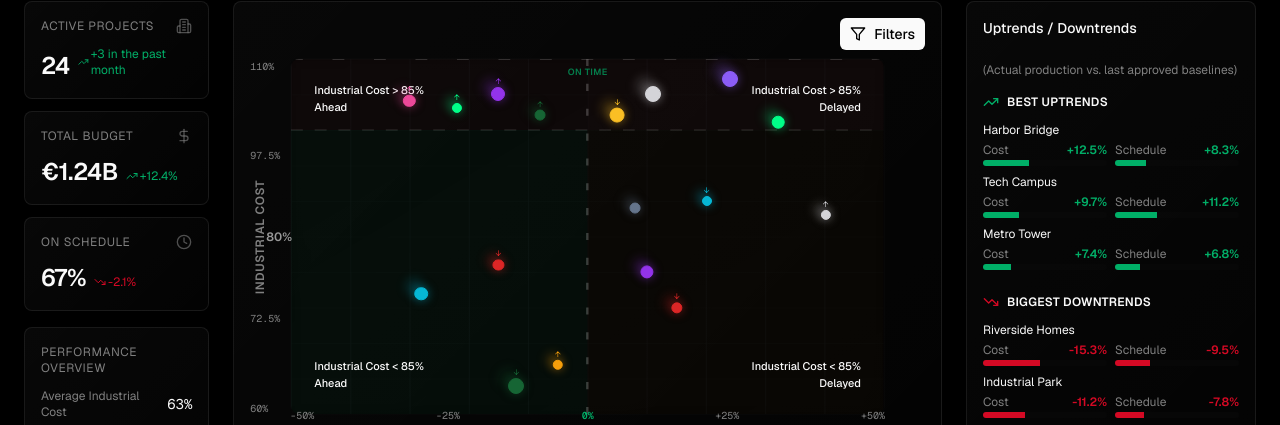
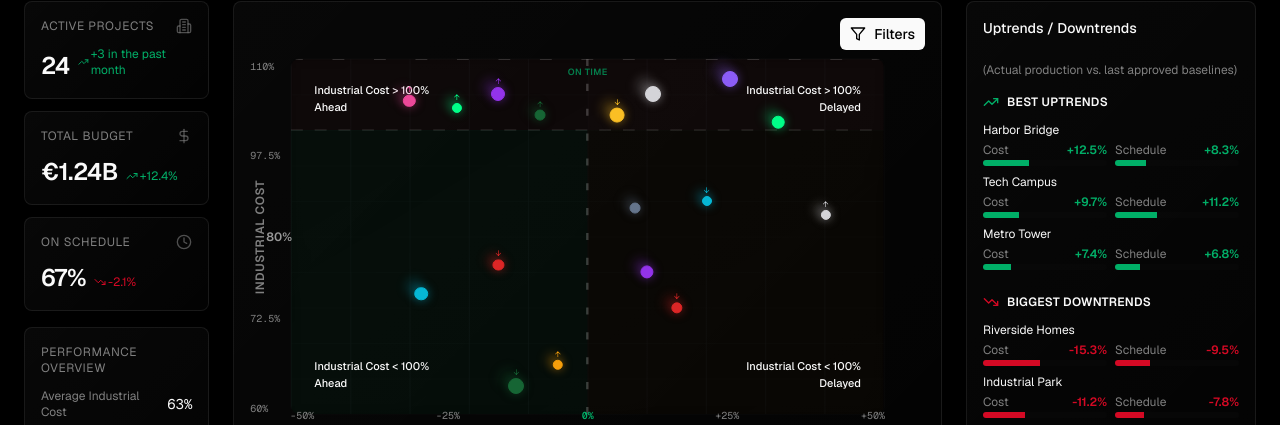
Before and after one commit to danielrebelo-volis/v0-volis-build-dashboard, a Next.js app: page / in a window 1280 px wide. Shown: the part 170-595 px from the top of the page. Built offline with nearby package versions, Linux system fonts and the light colour scheme.

Commit message:
feat: update Industrial Cost threshold to 100% in EVMMatrix component

```diff
--- a/components/evm-matrix.tsx
+++ b/components/evm-matrix.tsx
@@ -159,22 +159,22 @@ export function EVMMatrix({ filterType, filterValue }: EVMMatrixProps) {
         <div className="absolute inset-0 pointer-events-none px-6 py-6">
           {/* Top-Left: Ahead & High Cost (>85%) */}
           <div className="absolute top-6 left-6 text-[11px] text-muted-foreground/40 font-medium">
-            <div className="text-foreground/100">Industrial Cost {'>'} 85%</div>
+            <div className="text-foreground/100">Industrial Cost {'>'} 100%</div>
             <div className="text-foreground/100">Ahead</div>
           </div>
           {/* Top-Right: Delayed & High Cost (>85%) */}
           <div className="absolute top-6 right-6 text-[11px] text-muted-foreground/40 font-medium text-right">
-            <div className="text-foreground/100">Industrial Cost {'>'} 85%</div>
+            <div className="text-foreground/100">Industrial Cost {'>'} 100%</div>
             <div className="text-foreground/100">Delayed</div>
           </div>
           {/* Bottom-Left: Ahead & Good Cost (<85%) */}
           <div className="absolute bottom-6 left-6 text-[11px] text-muted-foreground/40 font-medium">
-            <div className="text-foreground/100">Industrial Cost {'<'} 85%</div>
+            <div className="text-foreground/100">Industrial Cost {'<'} 100%</div>
             <div className="text-foreground/100">Ahead</div>
           </div>
           {/* Bottom-Right: Delayed & Good Cost (<85%) */}
           <div className="absolute bottom-6 right-6 text-[11px] text-muted-foreground/40 font-medium text-right">
-            <div className="text-foreground/100">Industrial Cost {'<'} 85%</div>
+            <div className="text-foreground/100">Industrial Cost {'<'} 100%</div>
             <div className="text-foreground/100">Delayed</div>
           </div>
         </div>
```
